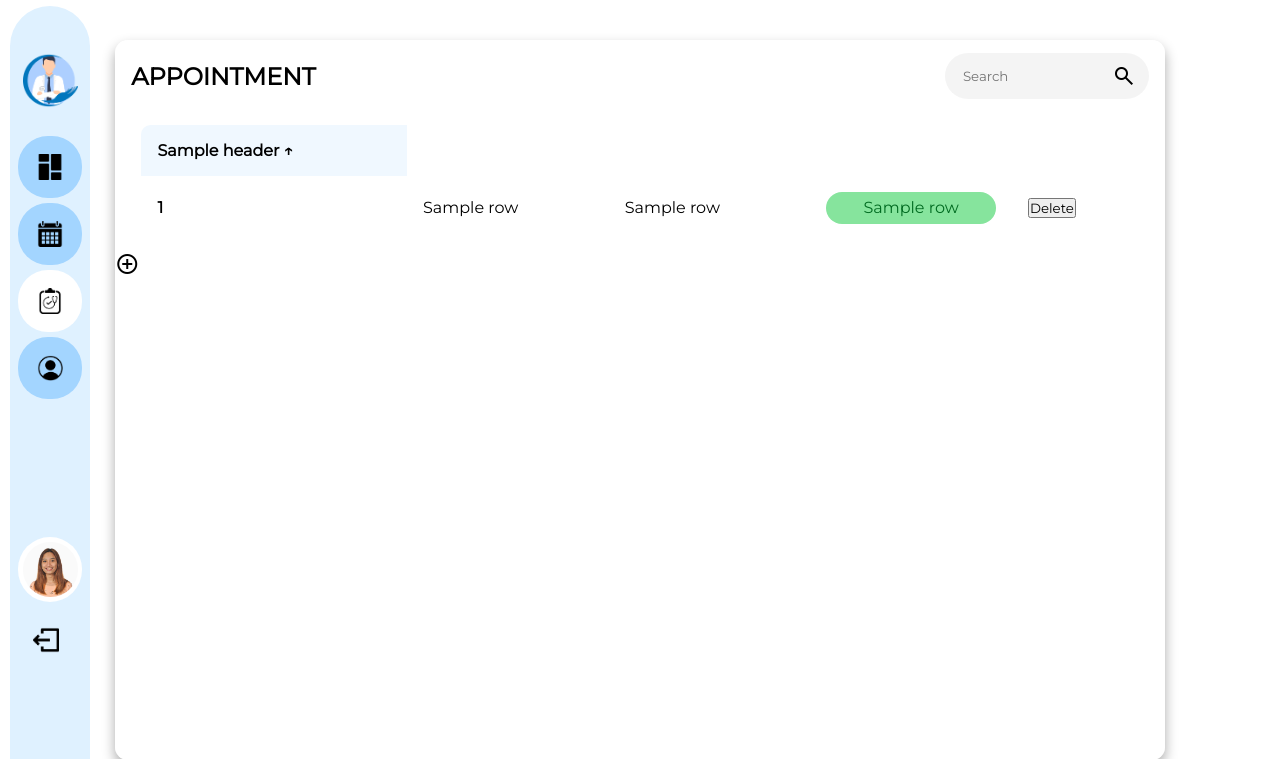
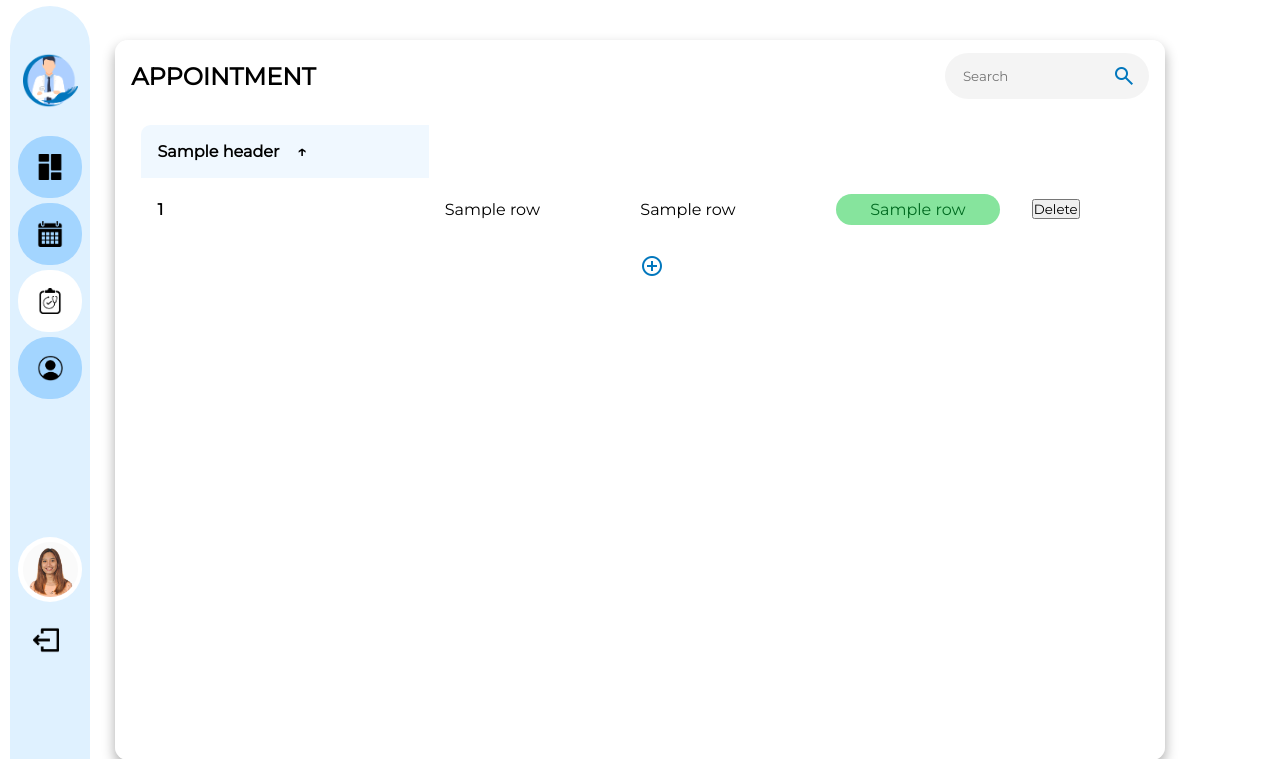
Before and after one commit to kycx0236/Clinical-Management-System, a Flask app: template app/templates/receptionist/appointment.html in a window 1280 px wide. Shown: the top 759 px of the page. Run offline with Flask 3, Linux system fonts and the light colour scheme; the template is opened without the code that fills it: most values are stand-ins (such as "Sample title", 1, 10 or a date in 2020); some libraries are stand-ins or nearby versions.

Commit message:
Modified the styles

```diff
--- a/app/static/receptionist_style.css
+++ b/app/static/receptionist_style.css
@@ -161,16 +161,58 @@ table {
 thead th {
     position: sticky;
     top: 0;
+    left: 0;
     background-color: aliceblue;
+    cursor: pointer;
+}
+
+thead th span.icon-arrow{
+    display: inline-block;
+    width: 1.3rem;
+    height: 1.3rem;
+    border-radius: 50%;
+    border: 1.4px solid aliceblue;
+    text-align: center;
+    font-size: 1rem;
+
+    margin-left: .5rem;
+    transition: .2s ease-in-out;
+}
+
+thead th:hover span.icon-arrow {
+    border: 1.4px solid #0277BD;
+}
+
+thead th.active span.icon-arrow {
+    background-color: #0277BD;
+    color: white;
+}
+
+thead th.asc span.icon-arrow {
+    transform: rotate(180deg);
+}
+
+thead th.active, tbody td.active {
+    color: #0277BD;
 }
 
 .material-symbols-outlined {
+    color: #0277BD;
     font-variation-settings:
     'FILL' 0,
     'wght' 400,
     'GRAD' 0,
     'opsz' 24
-  }
+}
+
+.doccare-add-appointment-icon{
+    text-align: center;
+}
+
+.material-symbols-outlined.add-icon {
+    position: fixed;
+
+}
 
 main.doccare-appointment-table {
     width: 82vw;
```
